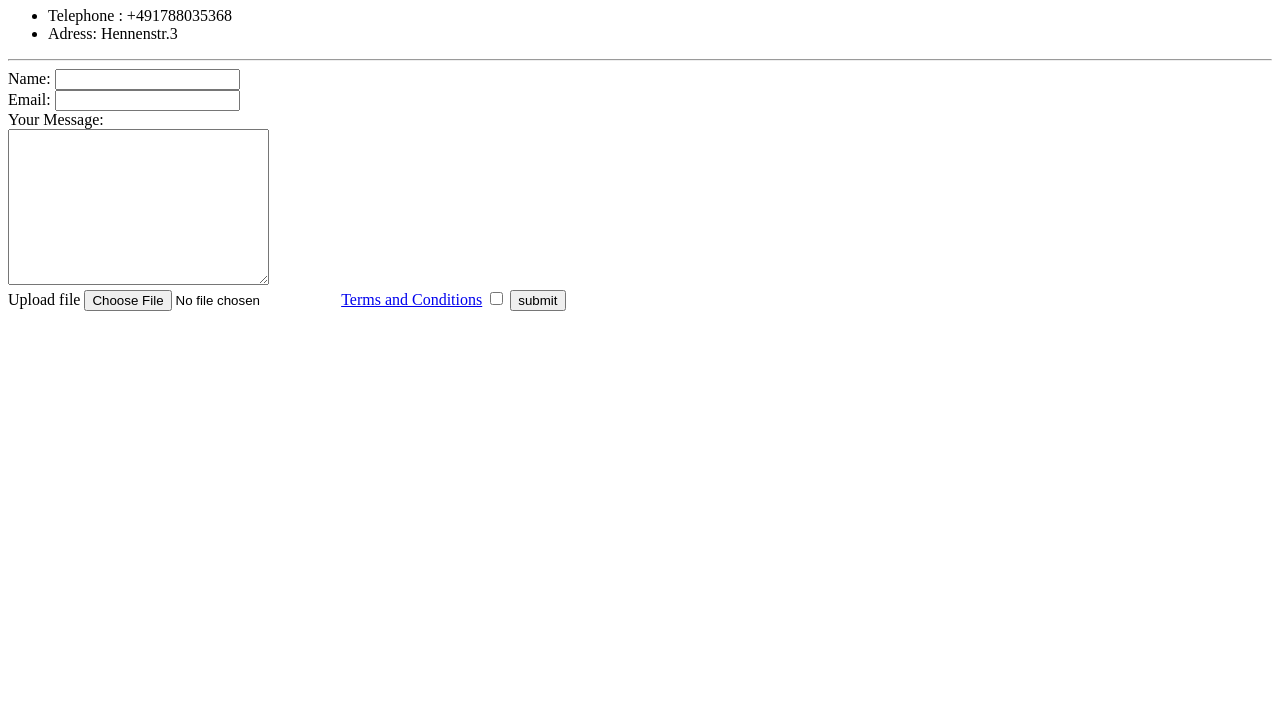
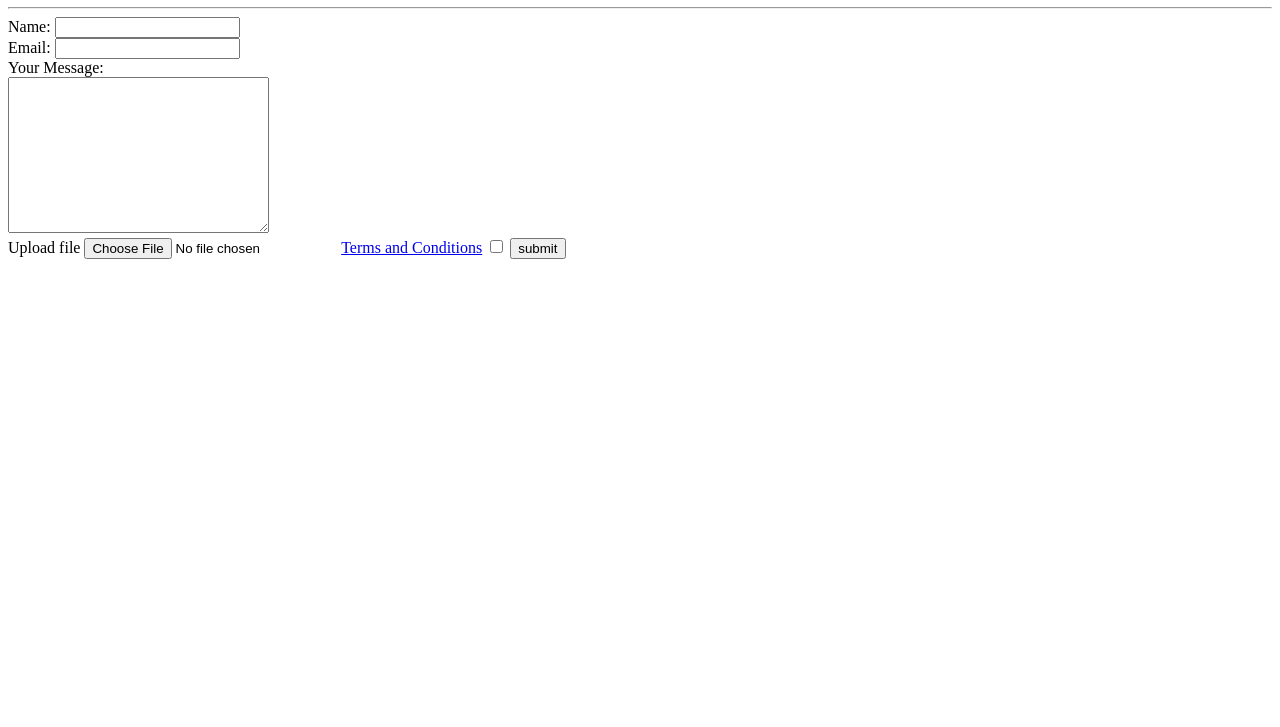
Before and after one commit to odjopuen/CV, a plain HTML site: page Contact.html in a window 1280 px wide. Shown: the part 73-800 px from the top of the page. Drawn offline with Linux system fonts and the light colour scheme.

Commit message:
Add files via upload

```diff
--- a/Contact.html
+++ b/Contact.html
@@ -5,14 +5,12 @@
     <meta charset="UTF-8">
     <meta name="viewport" content="width=device-width, initial-scale=1.0">
     <title>Contact</title>
+    <link rel="stylesheet" href="D:\Desktop\Hi\programm_X\css\style.css">
+
 </head>
 
 <body>
     <h1>Jonata Luis Puente Schick</h1>
-    <ul>
-        <li>Telephone : +491788035368</li>
-        <li>Adress: Hennenstr.3</li>
-    </ul>
 
     <hr>
     <form action="mailto:jonatanps15@gmail.com" method="post" enctype="text/plain">
```
